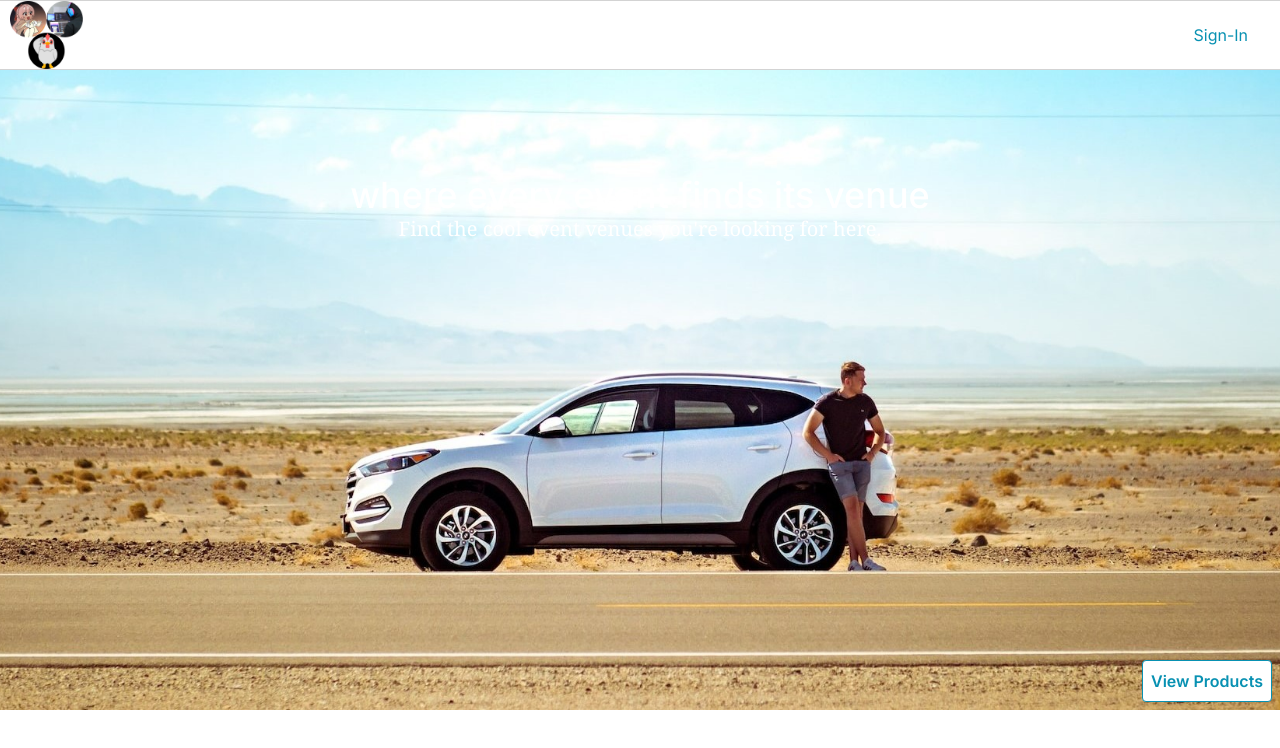
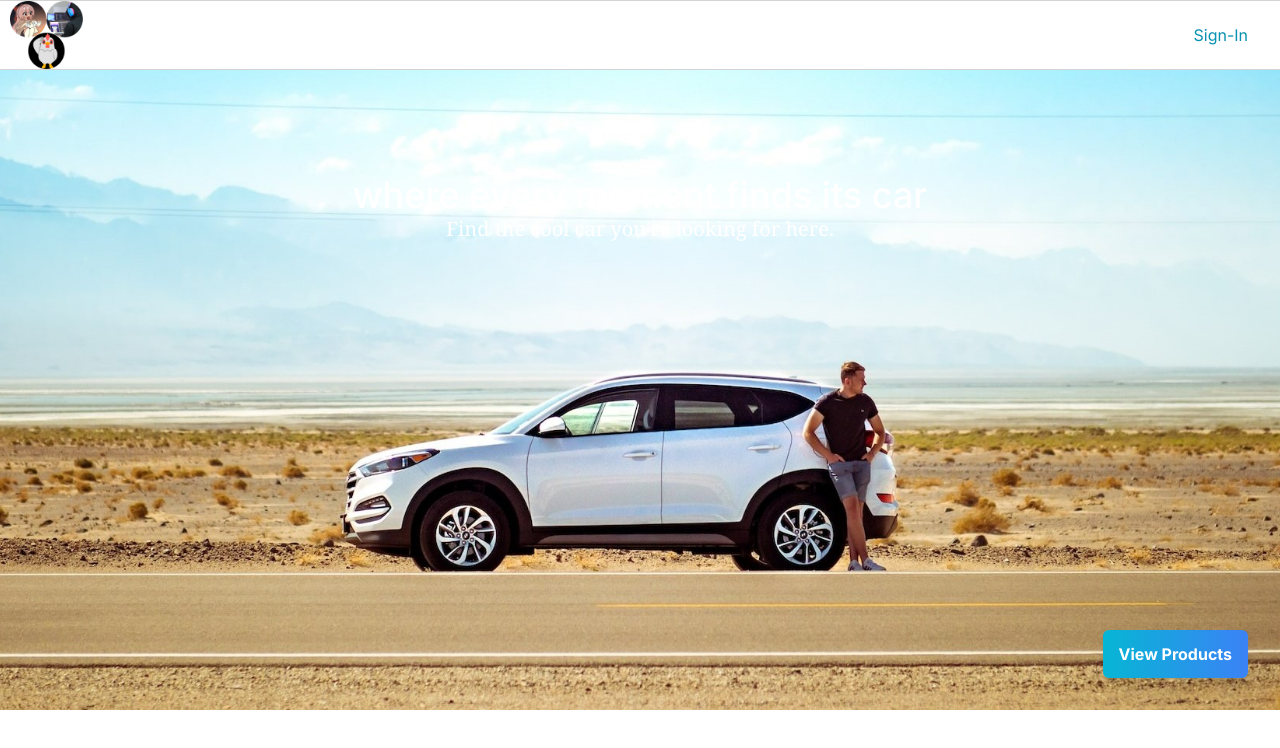
Before and after one commit to 2110503-2564/fe-project-2024-2-rest-in, a Next.js app: page / in a window 1280 px wide. Shown: the top 748 px of the page. Built offline with nearby package versions, Linux system fonts and the light colour scheme; no server answers.

Commit message:
banner text changed

```diff
--- a/src/components/Banner.tsx
+++ b/src/components/Banner.tsx
@@ -22,8 +22,8 @@ export default function Banner() {
             priority={true}
             style={{ objectFit: 'cover' }} />
             <div className={styles.bannerText}>
-                <h1 className='text-4xl font-medium text-white'>where every event finds its venue</h1>
-                <h3 className='text-xl font-serif text-white'>Find the cool event venues you're looking for here.</h3>
+                <h1 className='text-4xl font-medium text-white'>where every moment finds its car</h1>
+                <h3 className='text-xl font-serif text-white'>Find the cool car you're looking for here.</h3>
             </div>
             {
                 session? <div className="z-30 absolute top-5 right-10 font-semibold text-cyan-800 text-xl">
@@ -31,9 +31,9 @@ export default function Banner() {
                 : null
             }
             <Link href="/cars" prefetch={true}>
-            <button className="bg-white text-cyan-600 border border-cyan-600
-            font-semibold py-2 px-2 m-2 rounded z-30 absolute bottom-0 right-0
-            hover:bg-cyan-600 hover:text-white hover:border-transparent">
+            <button className="bg-gradient-to-r from-cyan-500 to-blue-500 text-white border-none
+            font-bold py-3 px-4 m-4 rounded-md z-30 absolute bottom-4 right-4
+            shadow-lg transform transition-transform duration-300 hover:scale-105">
                 View Products
             </button>
             </Link>
```
Also changed, not shown: public/img/normal.jpg (deleted).
